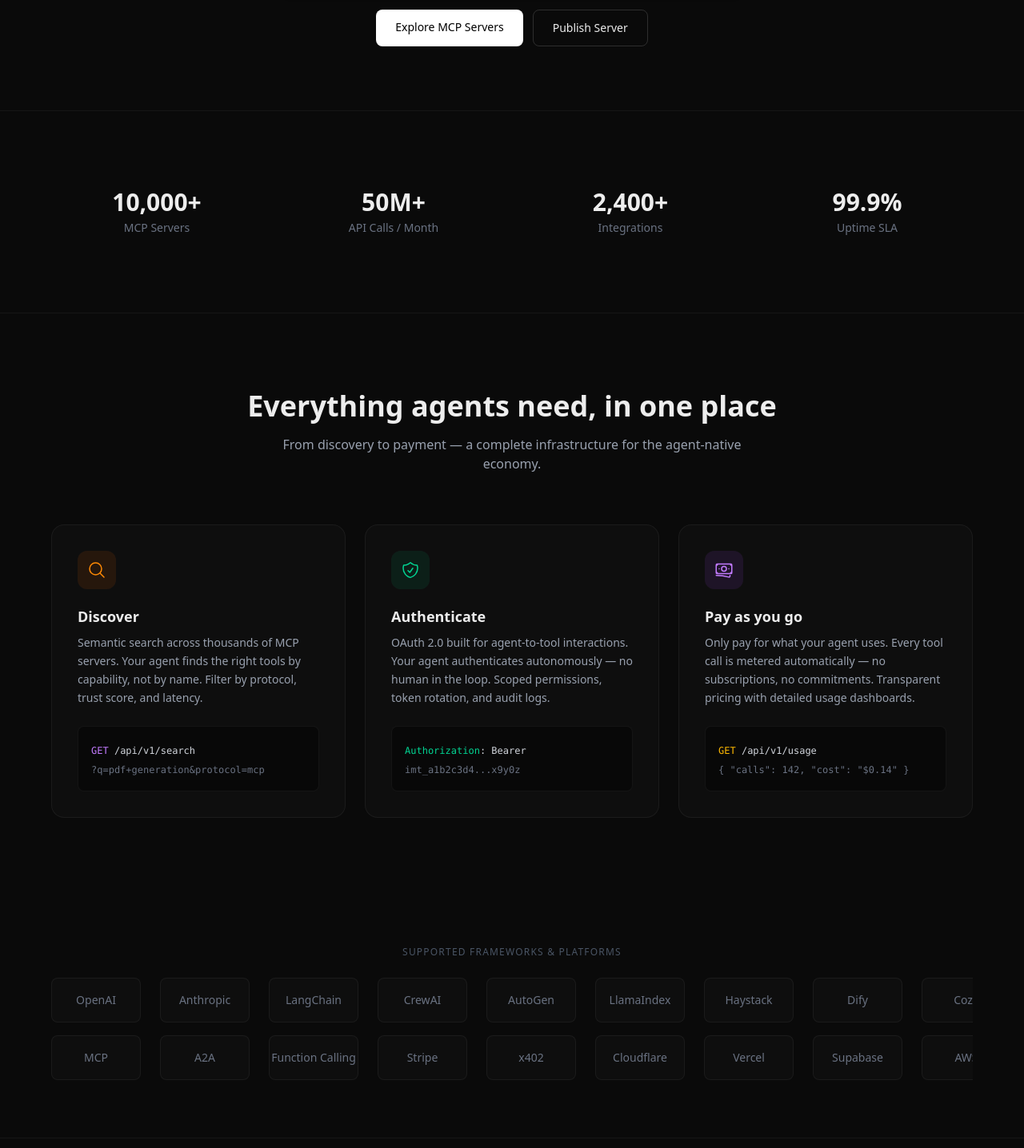
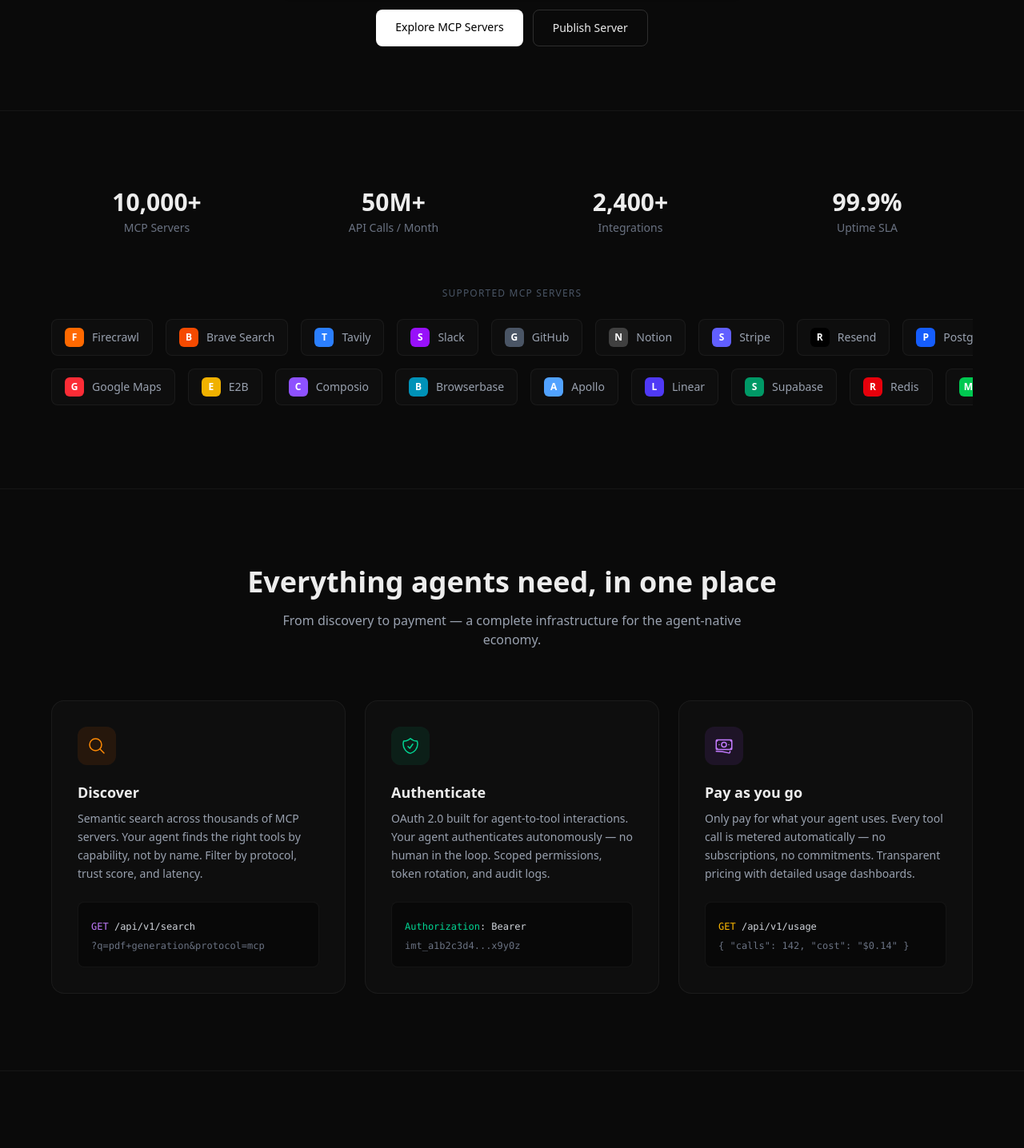
Before and after one commit to Agent1019/imagent, a Next.js app in the folder apps/web/: page / in a window 1280 px wide. Shown: the part 540-1976 px from the top of the page at 80% size. Built offline with nearby package versions, Linux system fonts and the light colour scheme.

Commit message:
Copy box text align, fixed-width button, merge stats + MCP servers
- Copy box: text left-aligned, tight $ gap, button w-[90px] fixed
- Stats + MCP Servers merged into one section (hero below)
- Colorful server icons: Firecrawl, Brave, Tavily, Slack, GitHub, etc.
- Remove standalone ecosystem section

```diff
--- a/apps/web/app/components/McpCopyBox.tsx
+++ b/apps/web/app/components/McpCopyBox.tsx
@@ -15,13 +15,13 @@ export default function McpCopyBox({ text, guide }: { text: string; guide: strin
     <div className="mt-10 max-w-xl mx-auto">
       <p className="text-sm text-gray-500 mb-3">{guide}</p>
       <div className="flex items-center rounded-xl border border-white/10 bg-[#0d0d0d] p-2 shadow-lg shadow-black/30">
-        <span className="text-emerald-400/80 text-sm font-mono pl-3 pr-2 select-none shrink-0">$</span>
-        <code className="flex-1 text-sm md:text-base text-gray-300 font-mono select-all truncate min-w-0 pr-3">
+        <span className="text-emerald-400/80 text-sm font-mono pl-2 pr-1 select-none shrink-0">$</span>
+        <code className="flex-1 text-sm md:text-base text-gray-300 font-mono select-all truncate min-w-0 text-left">
           {text}
         </code>
         <button
           onClick={handleCopy}
-          className={`shrink-0 flex items-center gap-1.5 px-4 py-2 rounded-lg text-sm font-medium transition-all duration-200 ${
+          className={`shrink-0 w-[90px] flex items-center justify-center gap-1.5 py-2 rounded-lg text-sm font-medium transition-all duration-200 ${
             copied
               ? "bg-emerald-500 text-white"
               : "bg-white text-black hover:bg-gray-200"
--- a/apps/web/app/page.tsx
+++ b/apps/web/app/page.tsx
@@ -249,9 +249,11 @@ export default async function Home() {
         </div>
       </section>
 
+      {/* Stats + Supported MCP Servers */}
+      <section className="py-16 md:py-24 px-4 md:px-6 border-y border-white/5">
+        <div className="max-w-6xl mx-auto">
           {/* Stats */}
-      <section className="py-16 md:py-24 px-4 md:px-6 border-y border-white/5">
-        <div className="max-w-6xl mx-auto grid grid-cols-2 md:grid-cols-4 gap-8">
+          <div className="grid grid-cols-2 md:grid-cols-4 gap-8 mb-16">
             {[
               { value: "10,000+", label: t.stats.servers },
               { value: "50M+", label: t.stats.calls },
@@ -263,6 +265,56 @@ export default async function Home() {
                 <div className="text-sm text-gray-500 mt-1">{stat.label}</div>
               </div>
             ))}
+          </div>
+
+          {/* Supported MCP Servers */}
+          <p className="text-center text-xs text-gray-600 uppercase tracking-widest mb-6">
+            {locale === "zh" ? "支持的 MCP Servers" : "Supported MCP Servers"}
+          </p>
+          {/* Row 1 */}
+          <div className="flex gap-4 overflow-x-auto pb-4 scrollbar-hide">
+            {[
+              { name: "Firecrawl", color: "bg-orange-500" },
+              { name: "Brave Search", color: "bg-orange-600" },
+              { name: "Tavily", color: "bg-blue-500" },
+              { name: "Slack", color: "bg-purple-600" },
+              { name: "GitHub", color: "bg-gray-600" },
+              { name: "Notion", color: "bg-neutral-700" },
+              { name: "Stripe", color: "bg-indigo-500" },
+              { name: "Resend", color: "bg-black" },
+              { name: "Postgres", color: "bg-blue-600" },
+              { name: "Puppeteer", color: "bg-green-600" },
+            ].map((s) => (
+              <div key={s.name} className="shrink-0 flex items-center gap-2.5 px-4 py-2.5 rounded-lg border border-white/5 bg-white/[0.02] hover:border-white/15 hover:bg-white/[0.04] transition">
+                <div className={`w-6 h-6 rounded-md ${s.color} flex items-center justify-center text-white text-xs font-bold`}>
+                  {s.name[0]}
+                </div>
+                <span className="text-sm text-gray-400 font-medium whitespace-nowrap">{s.name}</span>
+              </div>
+            ))}
+          </div>
+          {/* Row 2 */}
+          <div className="flex gap-4 overflow-x-auto pb-2 scrollbar-hide">
+            {[
+              { name: "Google Maps", color: "bg-red-500" },
+              { name: "E2B", color: "bg-yellow-500" },
+              { name: "Composio", color: "bg-violet-500" },
+              { name: "Browserbase", color: "bg-cyan-600" },
+              { name: "Apollo", color: "bg-blue-400" },
+              { name: "Linear", color: "bg-indigo-600" },
+              { name: "Supabase", color: "bg-emerald-600" },
+              { name: "Redis", color: "bg-red-600" },
+              { name: "MongoDB", color: "bg-green-500" },
+              { name: "Twilio", color: "bg-red-500" },
+            ].map((s) => (
+              <div key={s.name} className="shrink-0 flex items-center gap-2.5 px-4 py-2.5 rounded-lg border border-white/5 bg-white/[0.02] hover:border-white/15 hover:bg-white/[0.04] transition">
+                <div className={`w-6 h-6 rounded-md ${s.color} flex items-center justify-center text-white text-xs font-bold`}>
+                  {s.name[0]}
+                </div>
+                <span className="text-sm text-gray-400 font-medium whitespace-nowrap">{s.name}</span>
+              </div>
+            ))}
+          </div>
         </div>
       </section>
 
@@ -319,37 +371,6 @@ export default async function Home() {
                 <div className="mt-6 p-4 rounded-lg bg-black/40 border border-white/5">
                   <code className="text-xs text-gray-300">{card.code}</code>
                 </div>
-              </div>
-            ))}
-          </div>
-        </div>
-      </section>
-
-      {/* Ecosystem Icons — scrollable */}
-      <section className="py-12 md:py-16 px-4 md:px-6">
-        <div className="max-w-6xl mx-auto">
-          <p className="text-center text-xs text-gray-600 uppercase tracking-widest mb-6">
-            {locale === "zh" ? "支持的框架与平台" : "Supported Frameworks & Platforms"}
-          </p>
-          {/* Row 1 */}
-          <div className="flex gap-6 overflow-x-auto pb-4 scrollbar-hide">
-            {[
-              "OpenAI", "Anthropic", "LangChain", "CrewAI", "AutoGen",
-              "LlamaIndex", "Haystack", "Dify", "Coze", "Flowise",
-            ].map((name) => (
-              <div key={name} className="shrink-0 flex items-center justify-center w-28 h-14 rounded-lg border border-white/5 bg-white/[0.02] text-sm text-gray-500 font-medium hover:border-white/15 hover:text-gray-300 transition">
-                {name}
-              </div>
-            ))}
-          </div>
-          {/* Row 2 */}
-          <div className="flex gap-6 overflow-x-auto pb-2 scrollbar-hide">
-            {[
-              "MCP", "A2A", "Function Calling", "Stripe", "x402",
-              "Cloudflare", "Vercel", "Supabase", "AWS", "Docker",
-            ].map((name) => (
-              <div key={name} className="shrink-0 flex items-center justify-center w-28 h-14 rounded-lg border border-white/5 bg-white/[0.02] text-sm text-gray-500 font-medium hover:border-white/15 hover:text-gray-300 transition">
-                {name}
               </div>
             ))}
           </div>
```
Lines whose indentation alone changed are shown as unchanged.
